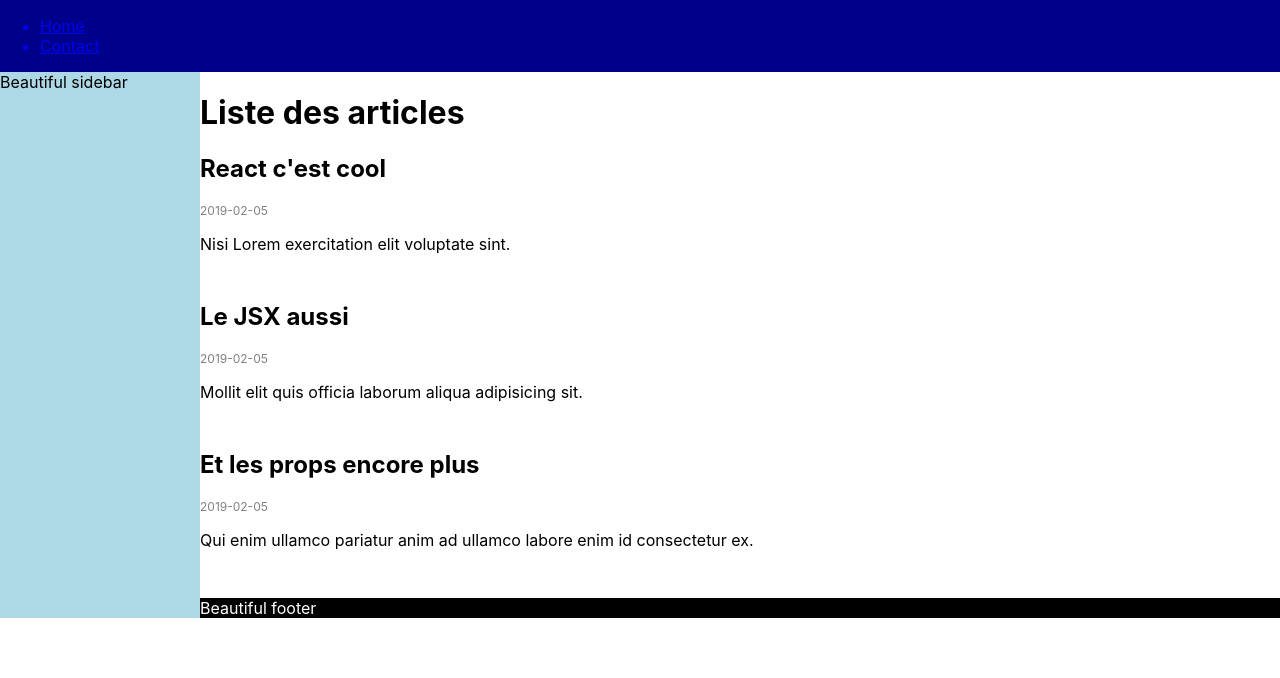
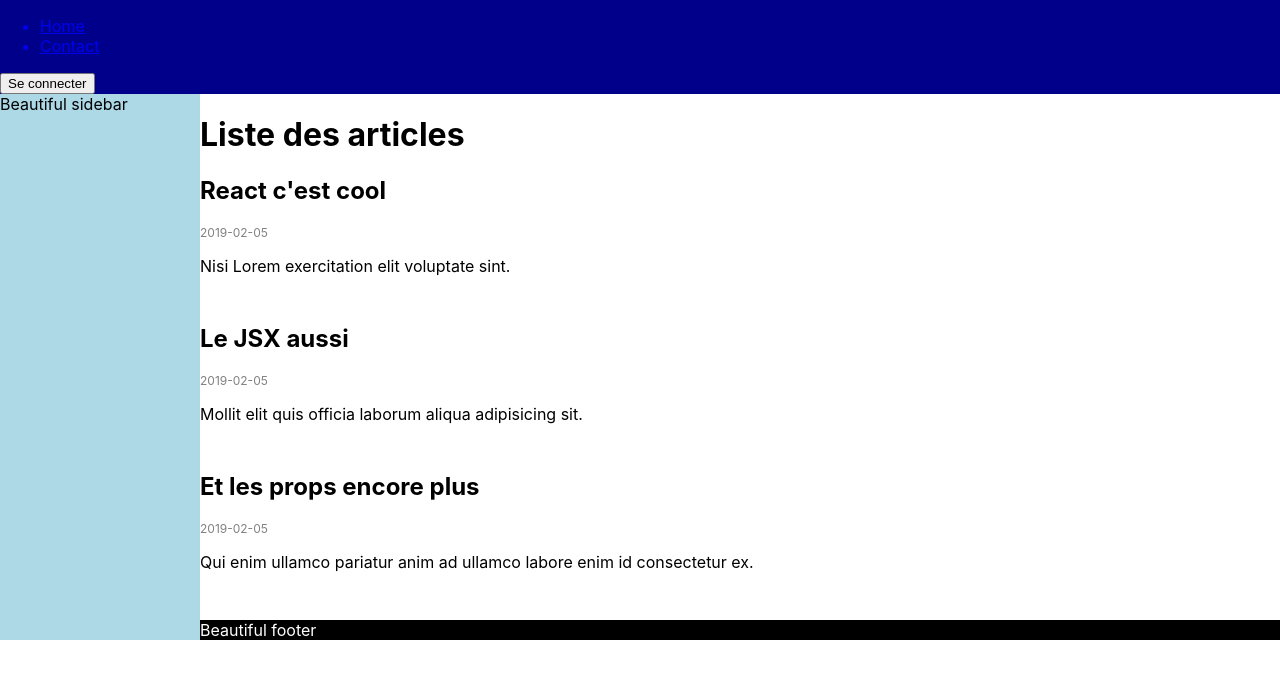
Before and after one commit to Moonpearl/formation-react, a React (Create React App) app: page / in a window 1280 px wide. Shown: the top 678 px of the page. Built offline with nearby package versions, Linux system fonts and the light colour scheme.

Commit message:
added login button

```diff
--- a/src/components/Article/Article.jsx
+++ b/src/components/Article/Article.jsx
@@ -1,13 +1,17 @@
 import React from 'react';
 import './Article.css';
 
-const Article = (props) =>
-  <article className={`App-article ${props.class}`}>
-    {/* Commentaire */}
-    <h2>{props.title}</h2>
-    <div className="date">{props.date}</div>
-    <p>{props.content}</p>
-  </article>
-;
+const Article = (props) => {
+  const { className, title, date, content } = props;
+
+  return (
+    <article className={`App-article ${className}`}>
+      {/* Commentaire */}
+      <h2>{title}</h2>
+      <div className="date">{date}</div>
+      <p>{content}</p>
+    </article>
+  );
+}
 
 export default Article;
--- a/src/components/Header/Header.jsx
+++ b/src/components/Header/Header.jsx
@@ -2,6 +2,7 @@ import React from 'react';
 import './Header.css';
 
 import { Link } from 'react-router-dom';
+import { LoginButton } from '..';
 
 const Component = () =>
   <header className="App-header" >
@@ -11,6 +12,7 @@ const Component = () =>
         <Link to="/contact"><li>Contact</li></Link>
       </ul>
     </nav>
+    <LoginButton />
   </header>
 ;
 
--- /dev/null
+++ b/src/components/LoginButton/LoginButton.jsx
@@ -0,0 +1,31 @@
+import React, { Component } from 'react';
+
+class LoginButton extends Component {
+  state = {
+    logged: false,
+  };
+
+  handleClick = () => {
+    const { logged } = this.state;
+
+    this.setState({
+      logged: !logged,
+    });
+  }
+
+  render() {
+    const { logged } = this.state;
+
+    return (
+      <button onClick={this.handleClick}>
+        { logged ?
+          'Se déconnecter'
+        :
+          'Se connecter'
+        }
+      </button>
+    );
+  }
+}
+
+export default LoginButton;
--- a/src/components/index.js
+++ b/src/components/index.js
@@ -4,3 +4,4 @@ export { default as Main } from './Main/Main.jsx';
 export { default as Footer } from './Footer/Footer.jsx';
 export { default as Article } from './Article/Article.jsx';
 export { default as Layout } from './Layout/Layout.jsx';
+export { default as LoginButton } from './LoginButton/LoginButton.jsx';
--- a/src/data.json
+++ b/src/data.json
@@ -1,19 +1,19 @@
 [
   {
     "title": "React c'est cool",
-    "class": "blue",
+    "className": "blue",
     "date": "2019-02-05",
     "content": "Nisi Lorem exercitation elit voluptate sint."
   },
   {
     "title": "Le JSX aussi",
-    "class": "red",
+    "className": "red",
     "date": "2019-02-05",
     "content": "Mollit elit quis officia laborum aliqua adipisicing sit."
   },
   {
     "title": "Et les props encore plus",
-    "class": "green",
+    "className": "green",
     "date": "2019-02-05",
     "content": "Qui enim ullamco pariatur anim ad ullamco labore enim id consectetur ex."
   }
```
